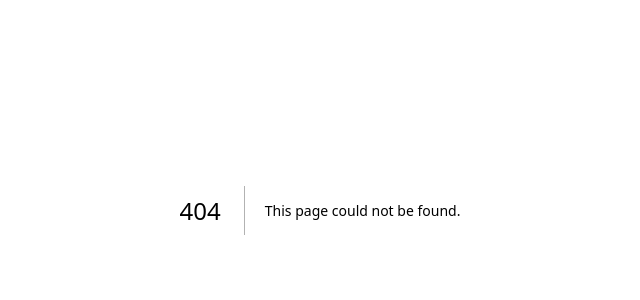
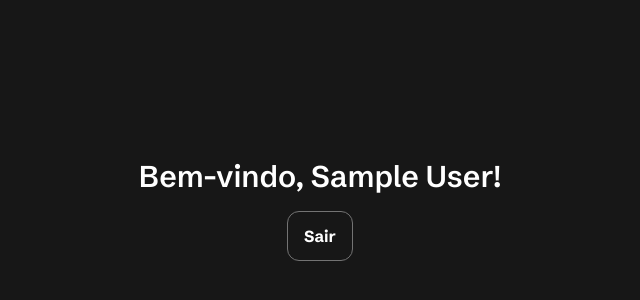
Before and after one commit to nettobruno/contact-manager, a Next.js app: page /dashboard in a window 1280 px wide. Before the commit this address had no page. Shown: the part 190-490 px from the top of the page, without its empty margins (320-960 px from the left). Built offline with nearby package versions, Linux system fonts and the light colour scheme; no server answers; sample sign-in values are in the browser's storage.

Commit message:
feat: adiciona página simples de dashboard

```diff
--- /dev/null
+++ b/app/dashboard/page.tsx
@@ -0,0 +1,31 @@
+"use client";
+import { useAuthGuard } from "@/hooks/useAuth";
+import { Button } from "@/components/Button";
+import { signOut } from "firebase/auth";
+import { auth } from "@/lib/firebase";
+
+export default function Dashboard() {
+  const { user, loading } = useAuthGuard();
+  console.log(user);
+
+  if (loading) {
+    return (
+      <div className="min-h-screen bg-neutral-900 text-white flex items-center justify-center">
+        <p>Carregando...</p>
+      </div>
+    );
+  }
+
+  if (!user) return null;
+
+  return (
+    <div className="min-h-screen bg-neutral-900 text-white flex flex-col items-center justify-center">
+      <h1 className="text-3xl font-semibold mb-4">
+        Bem-vindo, {user.displayName || user.email}!
+      </h1>
+      <Button variant="outline" onClick={() => signOut(auth)}>
+        Sair
+      </Button>
+    </div>
+  );
+}
```
